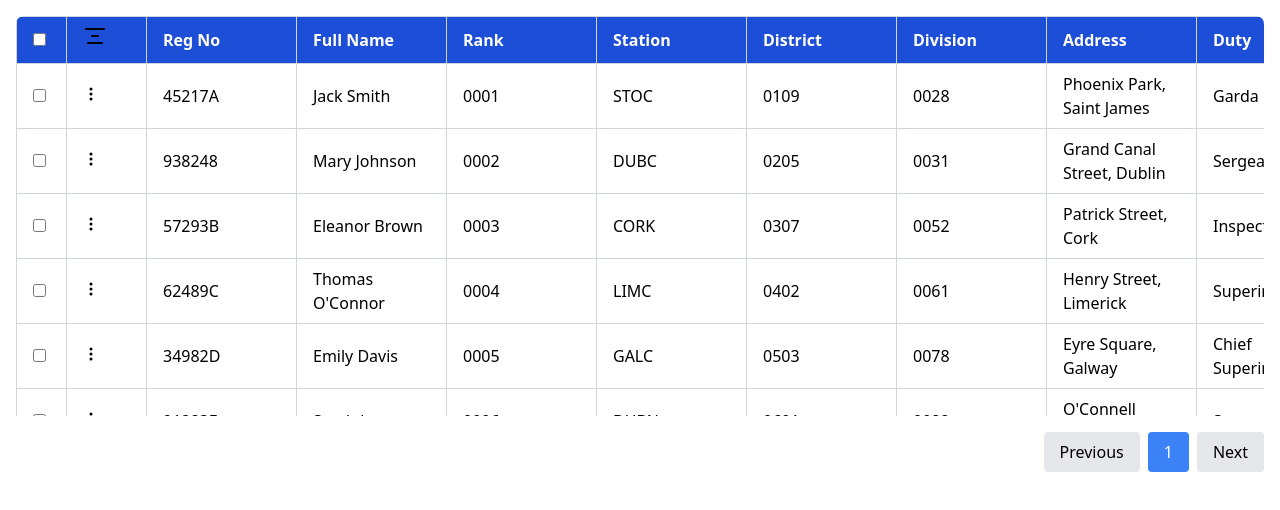
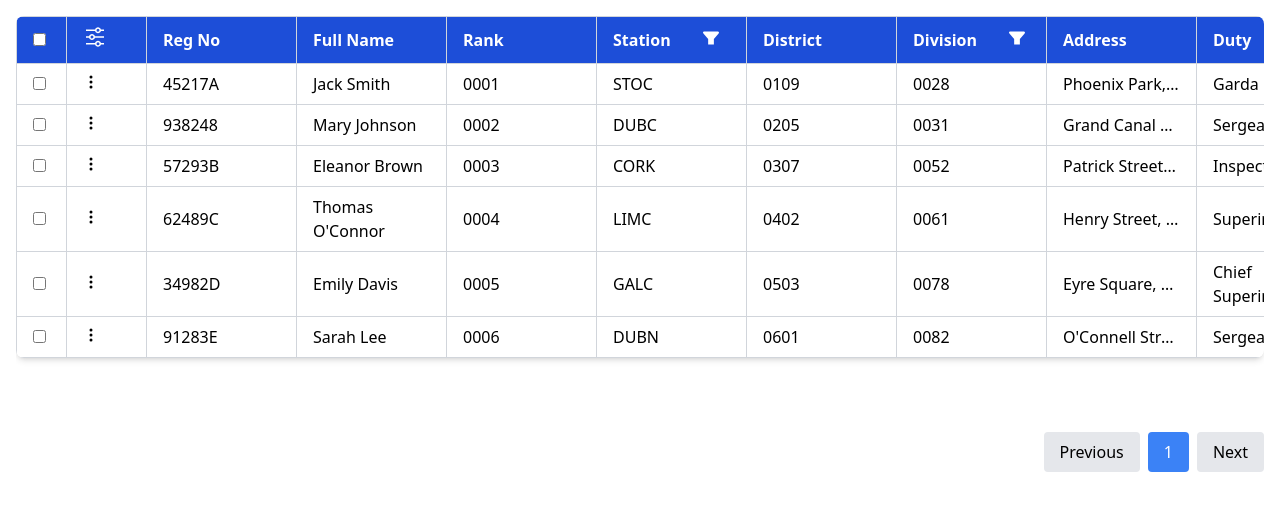
Before and after one commit to rahmatshah1310/react-workspace, a React (Vite) app: page / in a window 1280 px wide. Shown: the top 510 px of the page. Built offline with nearby package versions, Linux system fonts and the light colour scheme.

Commit message:
features/added new features icons modal text editable

```diff
--- a/src/assets/icons/Icons.jsx
+++ b/src/assets/icons/Icons.jsx
@@ -28,12 +28,14 @@ export const ThreeDots = ({ className }) => {
 export const FilterIcon = ({ className }) => {
   return (
     <svg
-      xmlns='http://www.w3.org/2000/svg'
-      width='24'
-      height='24'
-      fill='currentColor'
-      viewBox='0 0 24 24'>
-      <path d='M3 5h18c.55 0 1-.45 1-1s-.45-1-1-1H3c-.55 0-1 .45-1 1s.45 1 1 1zm6 7h6c.55 0 1-.45 1-1s-.45-1-1-1H9c-.55 0-1 .45-1 1s.45 1 1 1zm-4 7h14c.55 0 1-.45 1-1s-.45-1-1-1H5c-.55 0-1 .45-1 1s.45 1 1 1z' />
+      class={className}
+      viewBox='0 0 1024 1024'
+      version='1.1'
+      xmlns='http://www.w3.org/2000/svg'>
+      <path
+        d='M640 288a64 64 0 1 1 0.032-128.032A64 64 0 0 1 640 288z m123.456-96c-14.304-55.04-64-96-123.456-96s-109.152 40.96-123.456 96H128v64h388.544c14.304 55.04 64 96 123.456 96s109.152-40.96 123.456-96H896V192h-132.544zM640 864a64 64 0 1 1 0.032-128.032A64 64 0 0 1 640 864m0-192c-59.456 0-109.152 40.96-123.456 96H128v64h388.544c14.304 55.04 64 96 123.456 96s109.152-40.96 123.456-96H896v-64h-132.544c-14.304-55.04-64-96-123.456-96M384 576a64 64 0 1 1 0.032-128.032A64 64 0 0 1 384 576m0-192c-59.456 0-109.152 40.96-123.456 96H128v64h132.544c14.304 55.04 64 96 123.456 96s109.152-40.96 123.456-96H896v-64H507.456c-14.304-55.04-64-96-123.456-96'
+        fill='white'
+      />
     </svg>
   );
 };
@@ -52,3 +54,19 @@ export const SearchIcon = ({ className }) => {
     </svg>
   );
 };
+
+export const SortedSvg = ({ className }) => {
+  return (
+    <svg
+      className={className}
+      xmlns='http://www.w3.org/2000/svg'
+      shape-rendering='geometricPrecision'
+      text-rendering='geometricPrecision'
+      image-rendering='optimizeQuality'
+      fill='white'
+      clip-rule='evenodd'
+      viewBox='0 0 512 410.73'>
+      <path d='M335.62 410.73H164.96V239.89L13.31 59.96C7.33 52.52 3.19 44.79 1.29 37.65c-1.79-6.72-1.76-13.28.34-19.1 2.3-6.44 6.92-11.63 13.91-14.9C20.35 1.41 26.3.13 33.4.1L472.7.04c7.93-.29 14.95.96 20.74 3.44 7.02 2.97 12.28 7.87 15.44 14.17 3.05 6.1 3.93 13.27 2.34 21.06-1.5 7.24-5.17 15.11-11.32 23.16l-151.94 178.1v170.76h-12.34zm95.61-347.71-69.16 81.05-18.67-16.01 69.16-81.05 18.67 16.01zm-84.8 99.39-24.45 28.66-18.68-16.01 24.45-28.66 18.68 16.01z' />
+    </svg>
+  );
+};
--- a/src/components/modal/FilterModal.jsx
+++ b/src/components/modal/FilterModal.jsx
@@ -16,12 +16,18 @@ const FilterModal = ({
     setFilterSearch(e.target.value);
   };
 
+  const handleModalClick = (e) => {
+    e.stopPropagation();
+  };
+
   return (
     showModal && (
       <div
-        className='modal-overlay fixed inset-0 bg-black bg-opacity-50 '
+        className='modal-overlay fixed inset-0 '
         onClick={closeModal}>
-        <div className='bg-white p-2 rounded shadow-lg w-56 max-h-[200px] overflow-y-auto mt-16 ml-16'>
+        <div
+          className='bg-white p-2 rounded shadow-lg w-56 max-h-[200px] overflow-y-auto mt-16 ml-16'
+          onClick={handleModalClick}>
           <div className='relative'>
             <input
               type='text'
--- /dev/null
+++ b/src/components/modal/SortedModal.jsx
@@ -0,0 +1,33 @@
+/** @format */
+
+import React from "react";
+
+const SortedModal = ({ showModal, modalData, handleSort, closeModal }) => {
+  return (
+    <div>
+      {showModal && (
+        <div className='modal-overlay fixed inset-0 bg-black bg-opacity-50'>
+          <div className='bg-white p-2 rounded shadow-lg w-56 max-h-[200px] overflow-y-auto mt-16 ml-16'>
+            <ul>
+              {modalData.map((value, index) => (
+                <li
+                  key={index}
+                  className='cursor-pointer hover:bg-gray-200 p-2'
+                  onClick={() => handleSort(value)}>
+                  {value}
+                </li>
+              ))}
+            </ul>
+            <button
+              onClick={closeModal}
+              className='bg-blue-700 text-white p-2 w-full mt-2'>
+              Close
+            </button>
+          </div>
+        </div>
+      )}
+    </div>
+  );
+};
+
+export default SortedModal;
--- a/src/components/table/PaginatedTable.jsx
+++ b/src/components/table/PaginatedTable.jsx
@@ -1,9 +1,10 @@
 /** @format */
 
 import React, { useState } from "react";
-import { FilterIcon, ThreeDots } from "../../assets/icons/Icons";
+import { FilterIcon, ThreeDots, SortedSvg } from "../../assets/icons/Icons";
 import { columns as initialColumns, data } from "../constant/Constant";
 import FilterModal from "../modal/FilterModal";
+import SortedModal from "../modal/SortedModal";
 
 const PaginatedTable = () => {
   const [currentPage, setCurrentPage] = useState(1);
@@ -11,12 +12,14 @@ const PaginatedTable = () => {
   const [columns, setColumns] = useState([...new Set(initialColumns)]);
   const [showModal, setShowModal] = useState(false);
   const [filterSearch, setFilterSearch] = useState("");
-  const [editingRegNo, setEditingRegNo] = useState(null);
-  const [editedRegNoValue, setEditedRegNoValue] = useState("");
+  const [sortedColumn, setSortedColumn] = useState(null); // Track the sorted column
+  const [sortedData, setSortedData] = useState(data); // Store the sorted data
+  const [modalData, setModalData] = useState([]); // Data to display in modal
+  const [sortOrder, setSortOrder] = useState("asc"); // Track sorting order (asc/desc)
   const rowsPerPage = 10;
 
-  const totalPages = Math.ceil(data.length / rowsPerPage);
-  const currentRows = data.slice(
+  const totalPages = Math.ceil(sortedData.length / rowsPerPage);
+  const currentRows = sortedData.slice(
     (currentPage - 1) * rowsPerPage,
     currentPage * rowsPerPage
   );
@@ -58,18 +61,29 @@ const PaginatedTable = () => {
     }
   };
 
-  const handleEditRegNo = (id, currentValue) => {
-    setEditingRegNo(id);
-    setEditedRegNoValue(currentValue);
+  // Function to handle sorting by column
+  const handleSort = (columnName) => {
+    const sortedArray = [...data]
+      .filter((item) => item[columnName]) // Ensure the column has values
+      .sort((a, b) => {
+        const valA = a[columnName]?.toLowerCase() || "";
+        const valB = b[columnName]?.toLowerCase() || "";
+        return sortOrder === "asc"
+          ? valA.localeCompare(valB)
+          : valB.localeCompare(valA);
+      });
+
+    setSortedData(sortedArray);
+    setSortedColumn(columnName);
+    setSortOrder(sortOrder === "asc" ? "desc" : "asc"); // Toggle sort order
+    setShowModal(false); // Close modal after sorting
   };
 
-  const handleSaveRegNo = () => {
-    const updatedRows = currentRows.map((row) =>
-      row.id === editingRegNo ? { ...row, regNo: editedRegNoValue } : row
-    );
-    setEditingRegNo(null);
-    setEditedRegNoValue("");
-    console.log(updatedRows);
+  // Function to open the modal with unique column values
+  const openSortModal = (columnName) => {
+    const uniqueValues = [...new Set(data.map((item) => item[columnName]))];
+    setModalData(uniqueValues);
+    setShowModal(true);
   };
 
   // Drag and Drop Logic
@@ -83,6 +97,14 @@ const PaginatedTable = () => {
     const draggedColumn = updatedColumns.splice(draggedIndex, 1)[0];
     updatedColumns.splice(index, 0, draggedColumn);
     setColumns(updatedColumns);
+  };
+
+  const handleInputChange = (rowId, column, value) => {
+    setSortedData((prevData) =>
+      prevData.map((row) =>
+        row.id === rowId ? { ...row, [column]: value } : row
+      )
+    );
   };
 
   const handleDragOver = (e) => {
@@ -107,7 +129,7 @@ const PaginatedTable = () => {
                 </th>
                 <th className='border border-gray-300 px-4 py-2 text-left w-[80px] '>
                   <button onClick={handleFilterClick}>
-                    <FilterIcon />
+                    <FilterIcon className='w-6 h-6 text-white' />
                   </button>
                   <FilterModal
                     showModal={showModal}
@@ -115,7 +137,7 @@ const PaginatedTable = () => {
                     setFilterSearch={setFilterSearch}
                     columns={columns}
                     initialColumns={initialColumns}
-                    handleColumnToggle={handleColumnToggle}
+                    handleColumnToggle={handleColumnToggle} // Add this line
                     closeModal={closeModal}
                   />
                 </th>
@@ -127,9 +149,15 @@ const PaginatedTable = () => {
                     onDragStart={(e) => handleDragStart(e, index)}
                     onDragOver={handleDragOver}
                     onDrop={(e) => handleDrop(e, index)}
-                    style={{ cursor: "move" }} // Added cursor style for drag-and-drop
-                  >
+                    style={{ cursor: "move" }}>
                     {col}
+                    {(col === "Station" || col === "Division") && (
+                      <button
+                        onClick={() => openSortModal(col)}
+                        className='ml-8'>
+                        <SortedSvg className='w-4 h-4' />
+                      </button>
+                    )}
                   </th>
                 ))}
               </tr>
@@ -156,36 +184,23 @@ const PaginatedTable = () => {
                   {columns.map((col, colIndex) => (
                     <td
                       key={colIndex}
-                      className={`border border-gray-300 px-4 py-2 w-[70px] ${
-                        col === "address" ? "truncate" : ""
+                      className={`border border-gray-300 px-4 py-2 w-[150px] ${
+                        col === "Address"
+                          ? "truncate overflow-hidden whitespace-nowrap text-ellipsis"
+                          : ""
                       }`}>
-                      {col === "regNo" ? (
-                        editingRegNo === row.id ? (
-                          <div className='flex items-center space-x-2'>
-                            <input
-                              type='text'
-                              value={editedRegNoValue}
-                              onChange={(e) =>
-                                setEditedRegNoValue(e.target.value)
-                              }
-                              className='border border-gray-300 px-2 py-1 rounded'
-                            />
-                            <button
-                              onClick={handleSaveRegNo}
-                              className='bg-blue-500 text-white px-2 py-1 rounded'>
-                              Save
-                            </button>
-                          </div>
-                        ) : (
-                          <div className='flex items-center space-x-2'>
-                            <span>{row.regNo}</span>
-                            <button
-                              onClick={() => handleEditRegNo(row.id, row.regNo)}
-                              className='text-blue-500'>
-                              Edit
-                            </button>
-                          </div>
-                        )
+                      {col === "Reg No" ? (
+                        <span>
+                          <input
+                            type='text'
+                            className='bg-transparent w-24 outlnie-none focus:outline-none'
+                            value={row[col] || ""}
+                            onChange={(e) =>
+                              handleInputChange(row.id, col, e.target.value)
+                            }
+                          />
+                          {row.regNo}
+                        </span>
                       ) : (
                         row[col] || ""
                       )}
@@ -223,6 +238,14 @@ const PaginatedTable = () => {
           Next
         </button>
       </div>
+
+      {/* <SortedModal
+        showModal={showModal}
+        sortedColumn={sortedColumn}
+        modalData={modalData}
+        handleSort={handleSort}
+        closeModal={closeModal}
+      /> */}
     </div>
   );
 };
```
